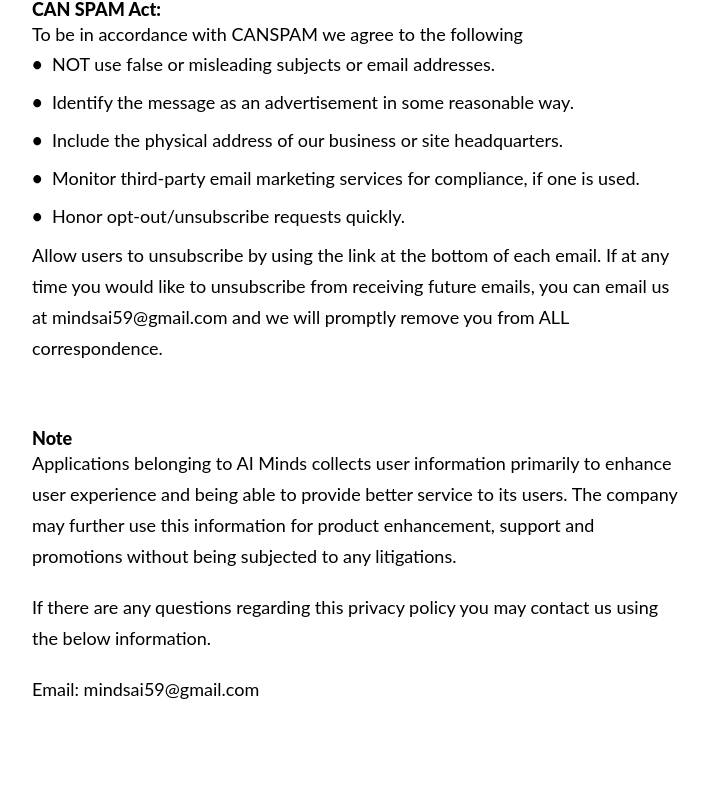
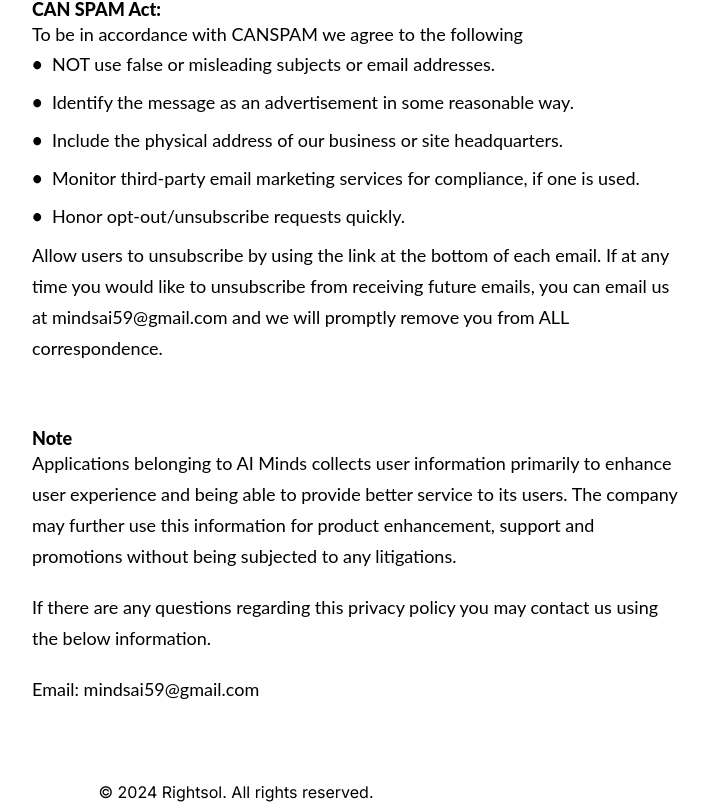
Before and after one commit to charus-dev/ai-minds, a Next.js app: page /privacy in a window 1280 px wide. Shown: the part 6620-7428 px from the top of the page, without its empty margins (404-1113 px from the left). Before the commit the page ends 7377 px from the top, so only its background shows below. Built offline with nearby package versions, Linux system fonts and the light colour scheme.

Commit message:
Added Footer

```diff
--- a/src/app/privacy/page.tsx
+++ b/src/app/privacy/page.tsx
@@ -2,6 +2,7 @@
 
 const Privacy = () => {
     return (
+        <>
         <div className="main-privacy-content px-32 py-16">
             <div className="content-container">
                 <div className="sidebar">
@@ -553,6 +554,10 @@
                 </div>
             </div>
         </div>
+         <footer style={{ textAlign: "center", marginTop: "20px" }}>
+          <p>&copy; 2024 Rightsol. All rights reserved.</p>
+        </footer>
+        </>
     )
 }
 
```
